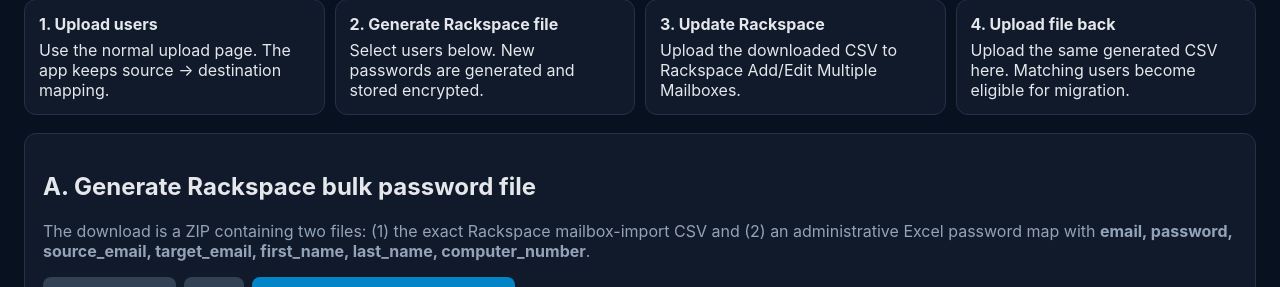
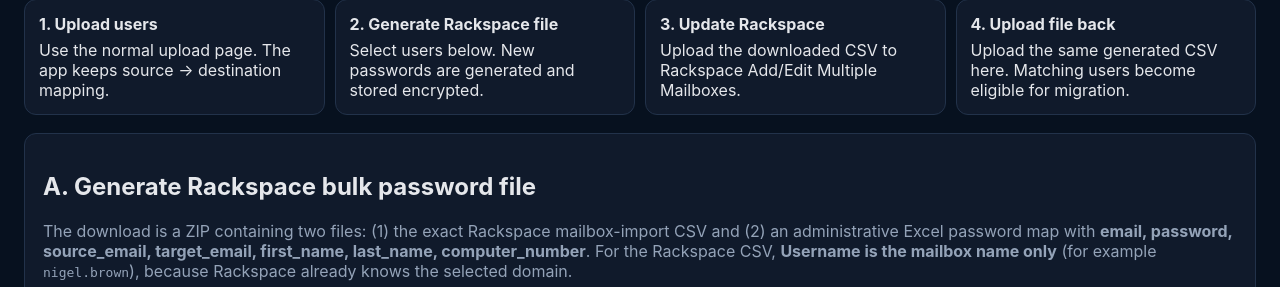
Before and after one commit to nigelebrown/cloudiway-migration-manager, a FastAPI app: page /manual-rackspace in a window 1280 px wide. Shown: the part 255-542 px from the top of the page. Run offline with FastAPI, Linux system fonts and the light colour scheme; the visitor is signed in with stand-in values (Sample User, id 1); data that the repository does not hold is empty; parts of the project's set-up code (start-up, migrations or seed data) failed here and were passed over.

Commit message:
Clarify Rackspace username format in manual workflow

```diff
--- a/app/templates/manual_rackspace.html
+++ b/app/templates/manual_rackspace.html
@@ -43,7 +43,7 @@
 
 <div class="card">
 <h2>A. Generate Rackspace bulk password file</h2>
-<p class="muted">The download is a ZIP containing two files: (1) the exact Rackspace mailbox-import CSV and (2) an administrative Excel password map with <b>email, password, source_email, target_email, first_name, last_name, computer_number</b>.</p>
+<p class="muted">The download is a ZIP containing two files: (1) the exact Rackspace mailbox-import CSV and (2) an administrative Excel password map with <b>email, password, source_email, target_email, first_name, last_name, computer_number</b>. For the Rackspace CSV, <b>Username is the mailbox name only</b> (for example <code>nigel.brown</code>), because Rackspace already knows the selected domain.</p>
 <form method="post" action="/manual-rackspace/generate">
 <div class="toolbar">
 <button type="button" class="secondary" onclick="setChecks('generate_users',true)">Select all eligible</button>
```
